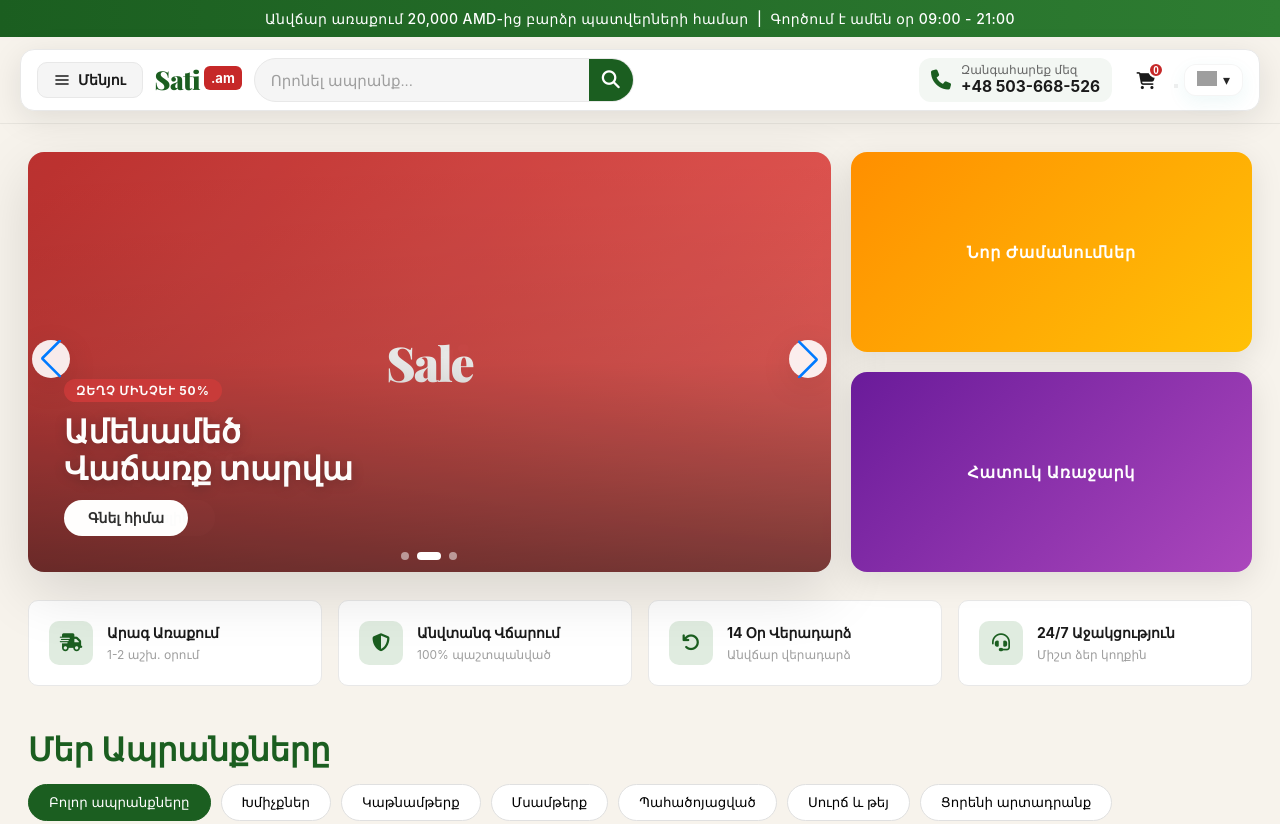
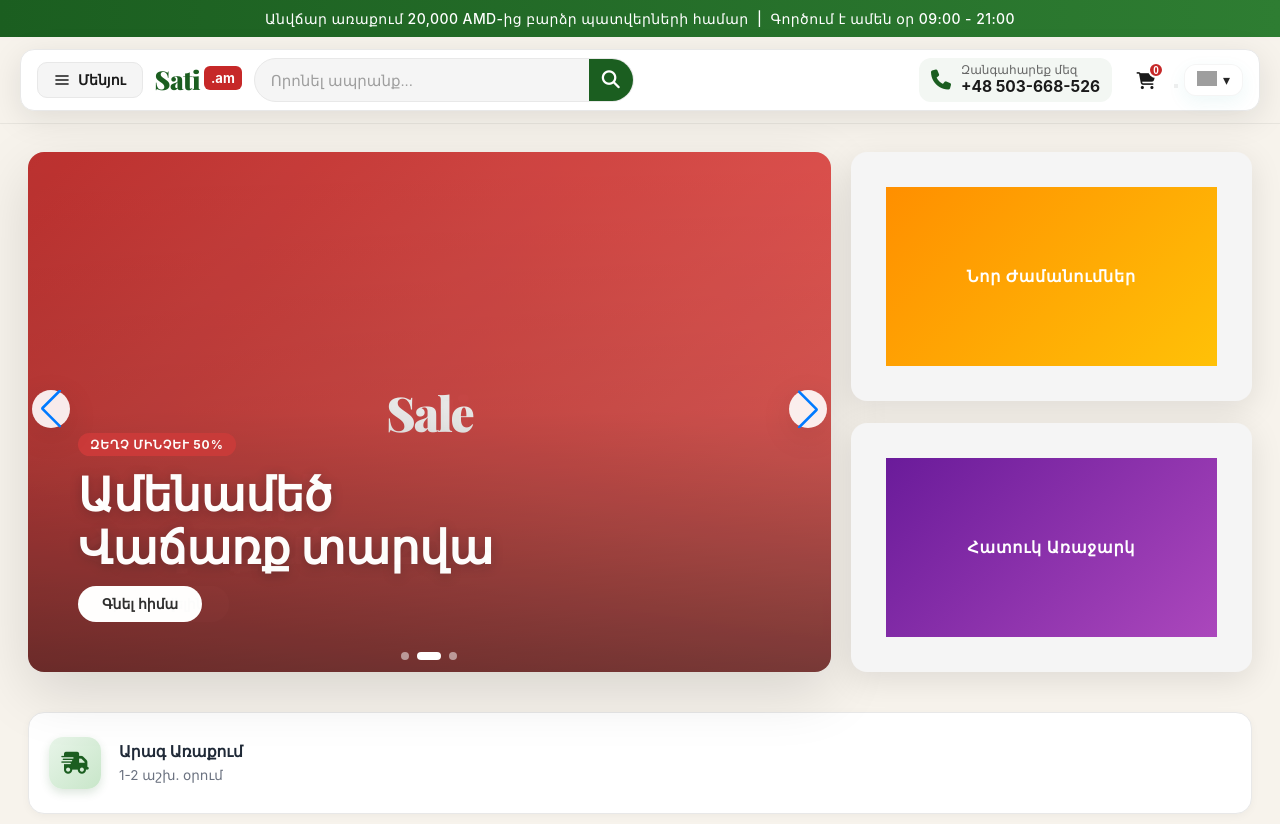
Before and after one commit to MelsAmbardaryan/shop_Sati.am, a website: page index.html in a window 1280 px wide. Shown: the top 824 px of the page. Drawn offline with nearby package versions, Linux system fonts and the light colour scheme; no server answers; grey boxes are pictures that could not be loaded.

Commit message:
Add to commit

```diff
--- a/index.html
+++ b/index.html
@@ -273,13 +273,6 @@
                 </div>
             </div>
             <div class="feature-card">
-                <div class="feature-icon"><i class="fa-solid fa-arrow-rotate-left"></i></div>
-                <div class="feature-text">
-                    <strong>14 Օր Վերադարձ</strong>
-                    <span>Անվճար վերադարձ</span>
-                </div>
-            </div>
-            <div class="feature-card">
                 <div class="feature-icon"><i class="fa-solid fa-headset"></i></div>
                 <div class="feature-text">
                     <strong>24/7 Աջակցություն</strong>
--- a/style.css
+++ b/style.css
@@ -329,16 +329,19 @@ max-width: 1600px;
     overflow: hidden;
     box-shadow: var(--shadow-lg);
     position: relative;
+    height: 520px;
 }
 
 .mySlider {
     width: 100%;
-    height: 420px;
+    height:100%;
 }
 
 .swiper-slide {
-    position: relative;
-    overflow: hidden;
+   position: relative;
+   height: 520px !important;
+   background-size: cover;
+   background-position: center;
 }
 
 .slide-placeholder {
@@ -359,8 +362,8 @@ max-width: 1600px;
 
 .slide-content {
     position: absolute;
-    bottom: 36px;
-    left: 36px;
+    bottom: 50px;
+    left: 50px;
     z-index: 10;
     color: white;
 }
@@ -379,7 +382,7 @@ max-width: 1600px;
 
 .slide-title {
     font-family: 'Playfair Display', serif;
-    font-size: 32px;
+    font-size: 46px;
     font-weight: 900;
     line-height: 1.15;
     text-shadow: 0 2px 12px rgba(0,0,0,0.3);
@@ -452,10 +455,12 @@ max-width: 1600px;
 .hero-banners {
     display: flex;
     flex-direction: column;
-    gap: 20px;
+    gap:22px;
 }
 
 .banner {
+    min-height: 248px;
+    padding: 35px;
     flex: 1;
     border-radius: var(--radius);
     overflow: hidden;
@@ -464,6 +469,10 @@ max-width: 1600px;
     position: relative;
     background: var(--gray-100);
 }
+.banner h3 {
+    font-size: 26px;
+}
+
 
 .banner-placeholder {
     width: 100%;
@@ -482,57 +491,61 @@ max-width: 1600px;
 
 /* Features Strip */
 .features-strip {
-    max-width: 1300px;
-    margin: 0 auto 36px;
+    max-width:1400px;
+    margin:40px auto 50px ;
     padding: 0 28px;
 }
 
 .features-grid {
     display: grid;
-    grid-template-columns: repeat(4, 1fr);
-    gap: 16px;
+    grid-template-columns: repeat(260px, 1fr);
+    gap: 20px;
 }
 
 .feature-card {
     background: white;
-    border-radius: var(--radius-sm);
-    padding: 20px;
+    border-radius: var(--radius);
+    padding: 24px 20px;
     display: flex;
     align-items: center;
-    gap: 14px;
+    gap: 18px;
     border: 1.5px solid var(--gray-200);
-    transition: var(--transition);
+    transition: all 0.3s ease;
+    box-shadow:0 2px 8px rgba(0, 0, 0, 0.04);
 }
 
 .feature-card:hover {
     border-color: var(--green-light);
-    box-shadow: 0 0 0 3px var(--green-glow), var(--shadow-md);
-    transform: translateY(-2px);
+    box-shadow: 0 10px 0 25px var(--green-glow), var(--shadow-md);
+    transform: translateY(-6px);
 }
 
 .feature-icon {
-    width: 44px;
-    height: 44px;
-    background: var(--green-glow);
-    border-radius: 10px;
+    width: 52px;
+    height: 52px;
+    min-width: 52px;
+    background: linear-gradient(135deg, #e8f5e9, #c8e6c9);
+    border-radius: 14px;
     display: flex;
     align-items: center;
     justify-content: center;
-    color: var(--green);
-    font-size: 18px;
+    color: #1b5e20;
+    font-size: 22px;
+    box-shadow: 0 4px 10px rgba(27, 94, 32, 0.15);
 }
 
 .feature-text strong {
     display: block;
-    font-size: 14px;
+    font-size: 15.5px;
     font-weight: 700;
-    color: var(--dark);
-    margin-bottom: 2px;
+    color: #1f2937;
+    margin-bottom: 3px;
 }
 
 .feature-text span {
-    font-size: 12px;
-    color: var(--gray-500);
+    font-size: 13.5px;
+    color: #6b7280;
+    line-height: 1.3;
 }
 
 /* ====================== ԱՊՐԱՆՔՆԵՐԻ ԲԱԺԻՆ (Sati.am ոճ) ====================== */
@@ -1190,7 +1203,10 @@ z-index: 10000 !important;    /* Ավելի բարձր, քան header-ը */
     }
 
     .features-grid {
-        grid-template-columns: repeat(2, 1fr);
+        grid-template-columns: repeat(auto-fit, minmax(220px, 1fr));
+    }
+    .feature-card {
+        padding: 20px;
     }
 
     .products-grid {
```
